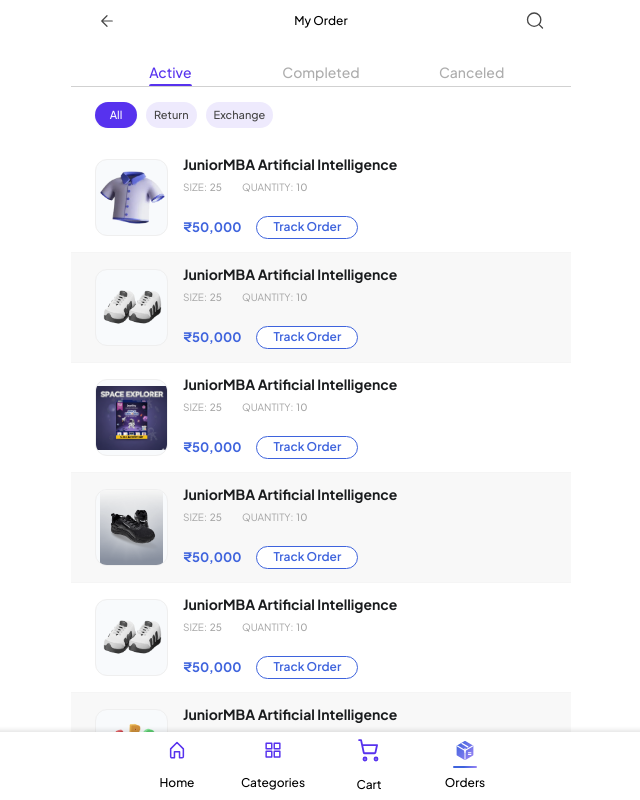
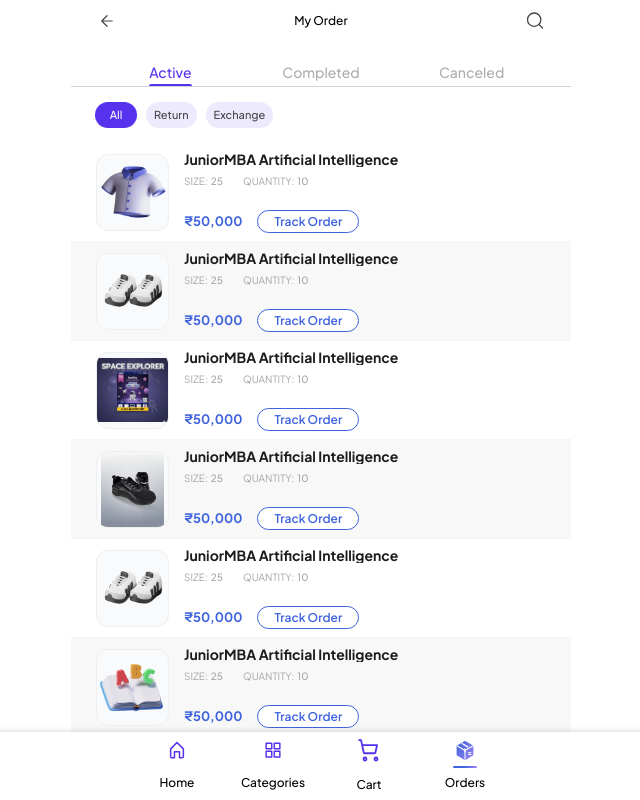
Before and after one commit to shreeram-kaudare-tc/student-kare, an Angular app in the folder student-kare-fe/: page /my-order in a window 1280 px wide. Shown: the whole page, without its empty margins (319-959 px from the left). Built offline with nearby package versions, Linux system fonts and the light colour scheme.

Commit message:
fix container size

```diff
--- a/student-kare-fe/src/app/pages/my-order/my-order.html
+++ b/student-kare-fe/src/app/pages/my-order/my-order.html
@@ -72,7 +72,7 @@
       <!-- Order list -->
       <div class="w-full flex flex-col gap-0 bg-white">
         @for (order of filteredOrders; track order.id; let i = $index) {
-        <div class="flex items-center w-full min-h-[clamp(90px,25vw,110px)] py-[11px] px-[24px] gap-[clamp(12px,4vw,15px)] transition-all border-b border-[#F5F5F5]"
+        <div class="flex items-center w-full h-[99px] py-[11px] px-[25px] gap-[15px] transition-all border-b border-[#F5F5F5] box-border"
              [class.bg-[#F8F8F8]]="i % 2 !== 0"
              [class.bg-white]="i % 2 === 0">
 
```
